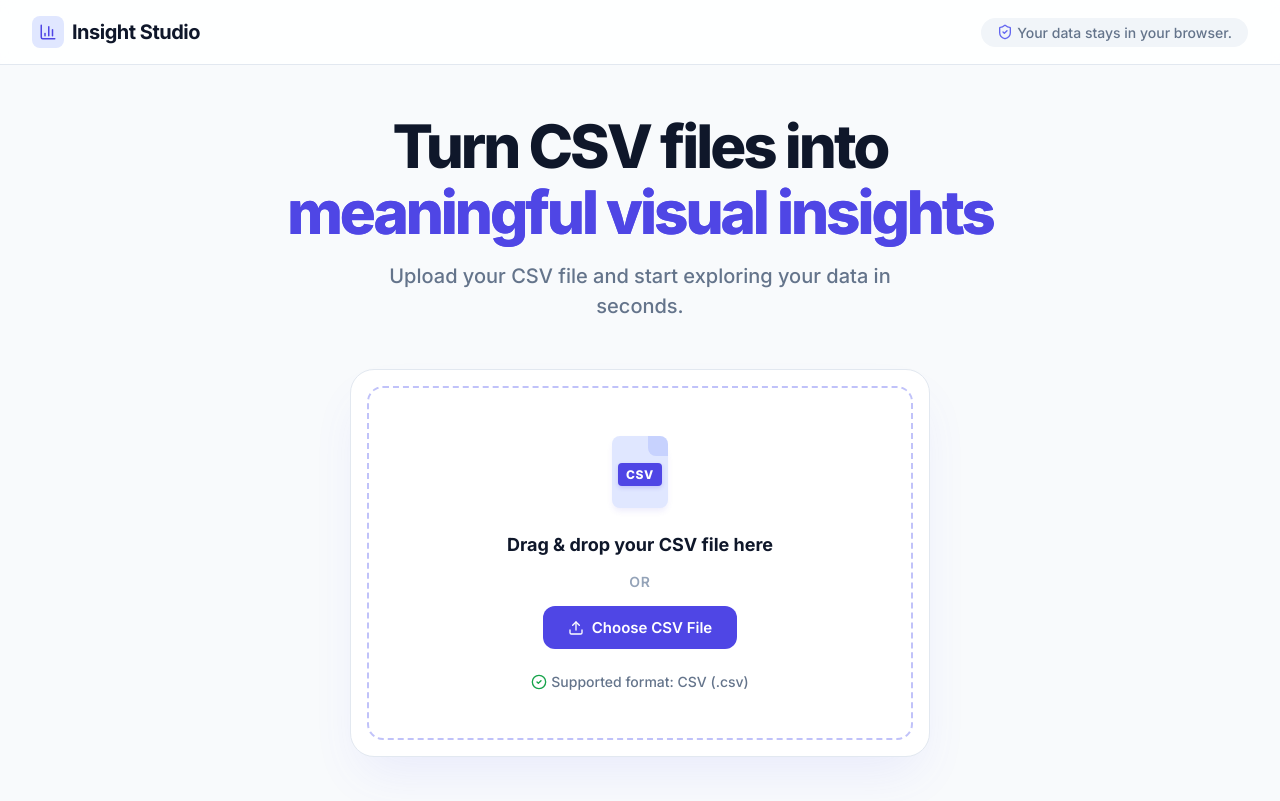
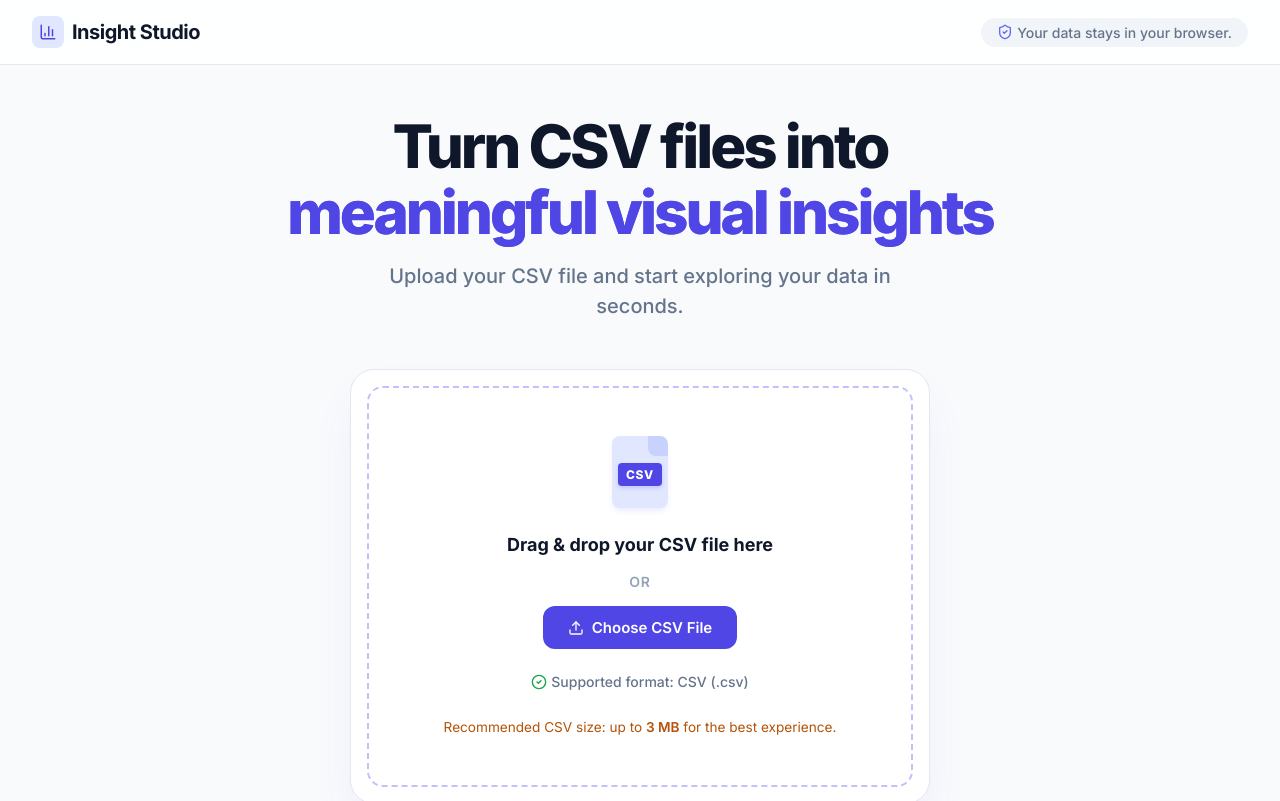
Before and after one commit to MostWanted72/self-service-analytics-tool, a Next.js app: page / in a window 1280 px wide. Shown: the top 801 px of the page. Built offline with nearby package versions, Linux system fonts and the light colour scheme.

Commit message:
updated limit constraint

```diff
--- a/src/components/upload/UploadDropzone/UploadDropzone.module.scss
+++ b/src/components/upload/UploadDropzone/UploadDropzone.module.scss
@@ -137,6 +137,18 @@
   letter-spacing: 0.05em;
 }
 
+.sizeNote {
+  margin-top: 0.75rem;
+  font-size: 0.85rem;
+  color: #b45309; // Amber-700 (softer than red)
+  text-align: center;
+  line-height: 1.4;
+
+  strong {
+    font-weight: 600;
+  }
+}
+
 .tertiaryText {
   font-size: 0.875rem;
   color: var(--color-text-secondary);
--- a/src/components/upload/UploadDropzone/UploadDropzone.tsx
+++ b/src/components/upload/UploadDropzone/UploadDropzone.tsx
@@ -229,6 +229,9 @@ export const UploadDropzone: React.FC = () => {
               <CheckCircle2 className={styles.checkIcon} aria-hidden="true" />
               <span>Supported format: CSV (.csv)</span>
             </div>
+            <p className={styles.sizeNote}>
+              Recommended CSV size: up to <strong>3 MB</strong> for the best experience.
+            </p>
           </motion.div>
         )}
       </AnimatePresence>
--- a/src/features/csv/validator.ts
+++ b/src/features/csv/validator.ts
@@ -73,5 +73,15 @@ export function validateCSVData(
     };
   }
 
+  // 4. Size validation (3 MB limit)
+  const MAX_FILE_SIZE = 3 * 1024 * 1024; // 3 MB
+
+  if (fileSize > MAX_FILE_SIZE) {
+    return {
+      isValid: false,
+      error: "Please upload a CSV file smaller than 3 MB.",
+    };
+  }
+
   return { isValid: true };
 }
```
